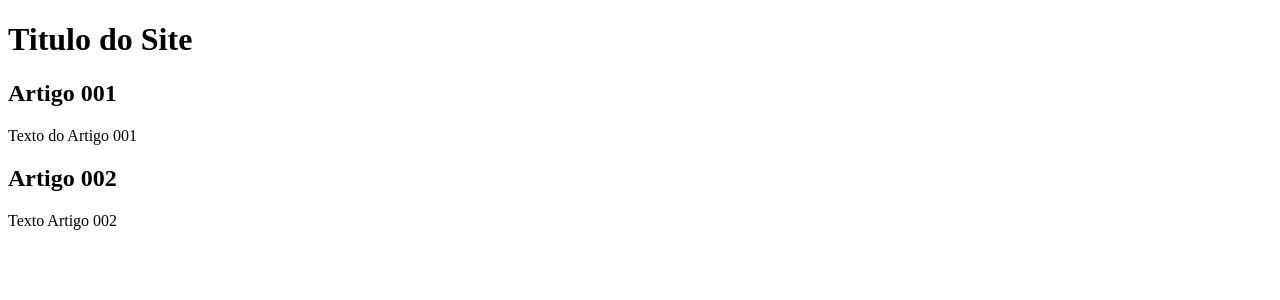
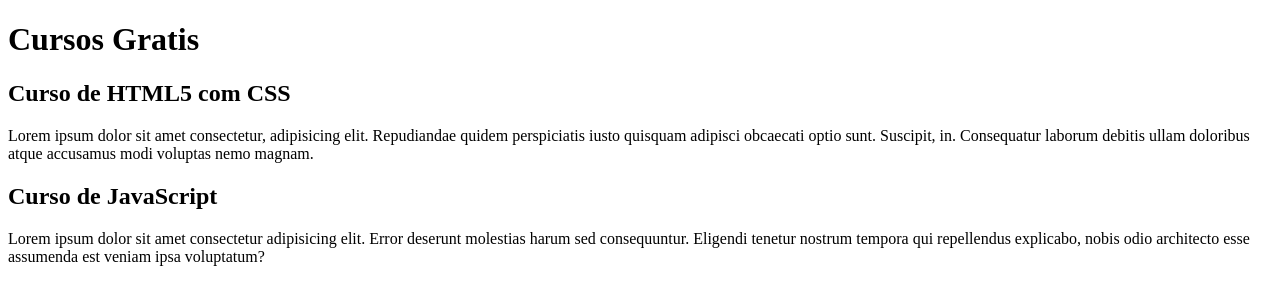
Before and after one commit to AndersonGuedes07/projet-site, a plain HTML site: page index.html in a window 1280 px wide. Drawn offline with Linux system fonts and the light colour scheme.

Commit message:
comecei a escrever o conteudo

```diff
--- a/index.html
+++ b/index.html
@@ -8,15 +8,15 @@
 <body>
     <main>
         <header>
-            <h1>Titulo do Site</h1>
+            <h1>Cursos Gratis</h1>
         </header>
         <article>
-            <h2>Artigo 001</h2>
-            <p>Texto do Artigo 001</p>
+            <h2>Curso de HTML5 com CSS</h2>
+            <p>Lorem ipsum dolor sit amet consectetur, adipisicing elit. Repudiandae quidem perspiciatis iusto quisquam adipisci obcaecati optio sunt. Suscipit, in. Consequatur laborum debitis ullam doloribus atque accusamus modi voluptas nemo magnam.</p>
         </article>
         <article>
-            <h2>Artigo 002</h2>
-            <p>Texto Artigo 002</p>
+            <h2>Curso de JavaScript</h2>
+            <p>Lorem ipsum dolor sit amet consectetur adipisicing elit. Error deserunt molestias harum sed consequuntur. Eligendi tenetur nostrum tempora qui repellendus explicabo, nobis odio architecto esse assumenda est veniam ipsa voluptatum?</p>
         </article>
     </main>
 </body>
```
